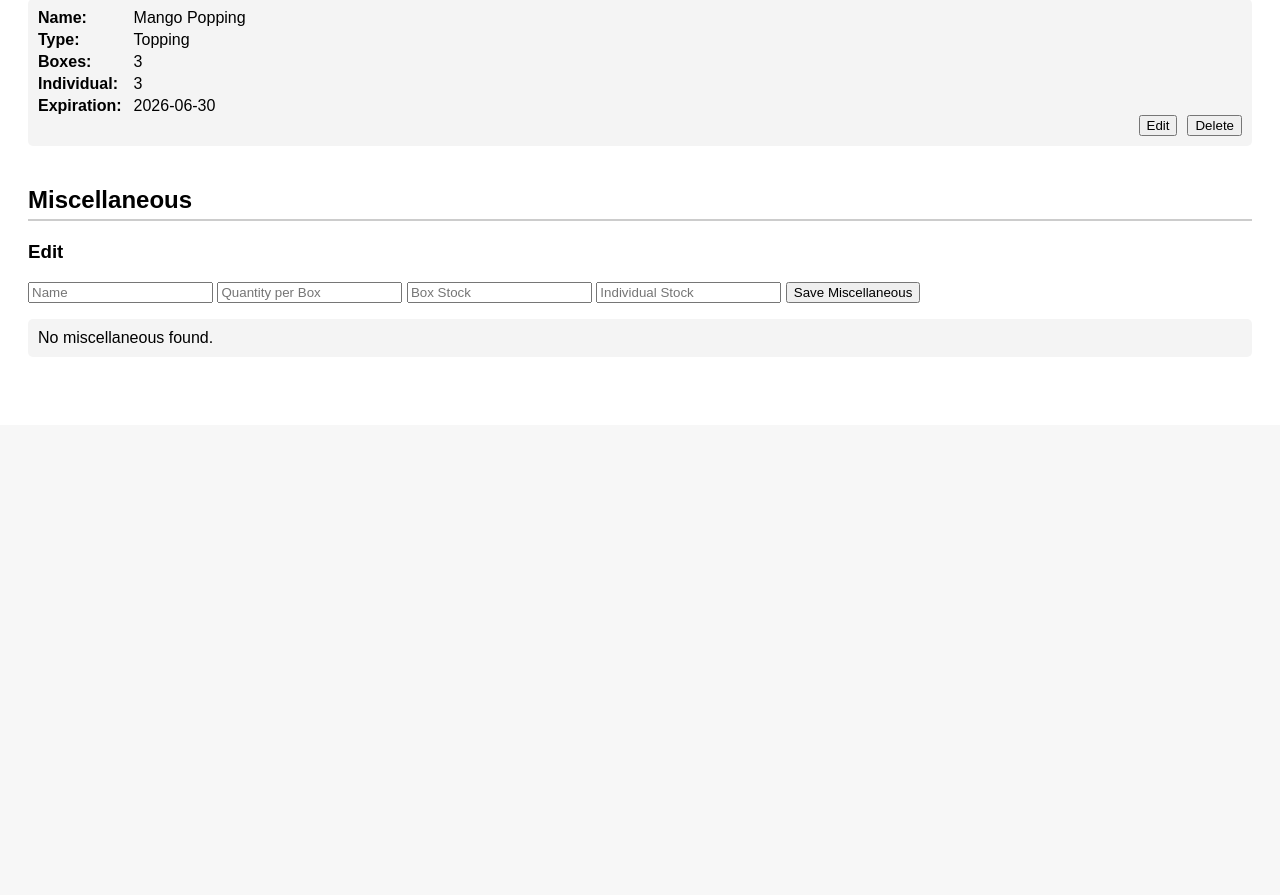
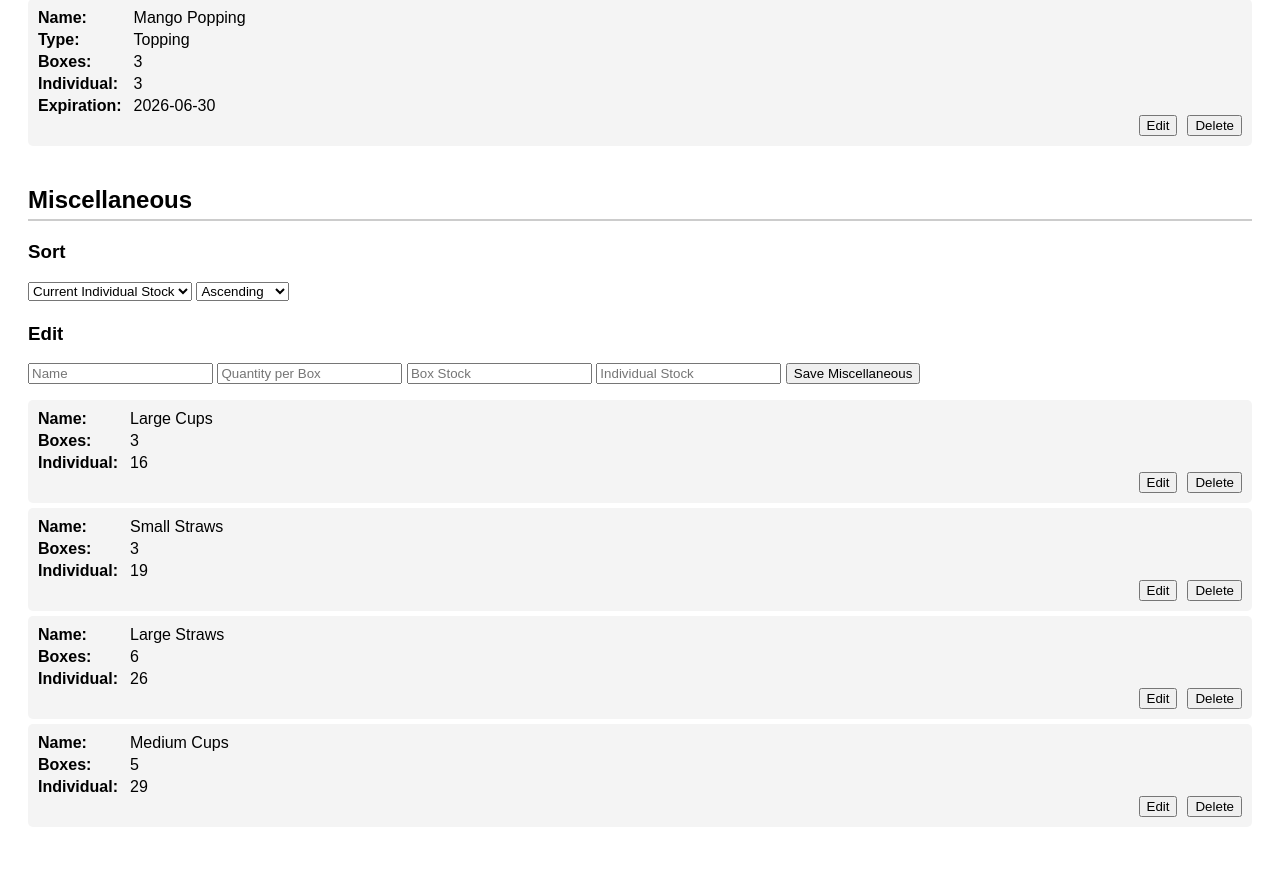
Before and after one commit to TimothyHHMai/kft_inventory, a Django app: page / in a window 1280 px wide. Shown: the part 829-1724 px from the top of the page. Before the commit the page ends 1172 px from the top, so only its background shows below. Run offline with Django 5.2, Linux system fonts and the light colour scheme; data comes from the database, SQL or seed files in the repository; data that the repository does not hold is empty; some libraries are stand-ins or nearby versions.

Commit message:
miscellaneous - sort
FIX - current box stock
WORKING - individual box stock

```diff
--- a/kft_inventory/users/templates/users/home.html
+++ b/kft_inventory/users/templates/users/home.html
@@ -243,6 +243,25 @@
   <section>
     <h2>Miscellaneous</h2>
 
+    <h3>
+      Sort
+    </h3>
+    <ul class="sort">
+      <select id="miscellaneous" onchange="miscellaneous_change_sort()">
+        <option value="current_individual_stock">Current Individual Stock</option>
+        <option value="current_box_stock">Current Box Stock</option>
+        <option value="total">Current Total Stock</option> /* wip */
+      </select>
+
+      <select id="miscellaneous_order" onchange="miscellaneous_change_order()">
+        <option value="asc">
+          Ascending <i class="fa-solid fa-arrow-up"></i>
+        </option>
+        <option value="desc">
+          Descending <i class="fa-solid fa-arrow-down"></i>
+        </option>
+      </select>
+    </ul>
     <h3>Edit</h3>
 
     <form id="miscellaneous-form">
@@ -258,8 +277,31 @@
   </section>
 
   <script>
+    var miscellaneous_order = "asc";
+    var miscellaneous_sortBy = "current_individual_stock";
+
+    async function miscellaneous_change_sort() {
+      const select = document.getElementById('miscellaneous_sortBy');
+      const value = select.value;
+      miscellaneous_sortBy = value;
+
+      fetchMiscellaneous();
+    }
+    async function miscellaneous_change_order() {
+      const select = document.getElementById('miscellaneous_order');
+      const value = select.value;
+      miscellaneous_order = value;
+
+      fetchMiscellaneous();
+    }
+  </script>
+
+  <script>
     async function fetchMiscellaneous() {
-      const response = await fetch('/api/miscellaneous/');
+      let url = '/api/miscellaneous/?sortBy=' + miscellaneous_sortBy
+        + "&sortOrder=" + miscellaneous_order;
+
+      const response = await fetch(url);
       const data = await response.json();
       const list = document.getElementById('miscellaneous-list');
       list.innerHTML = '';
--- a/kft_inventory/users/views.py
+++ b/kft_inventory/users/views.py
@@ -67,6 +67,12 @@
     cursor = connection.cursor()
 
     if request.method == 'GET':
+        sortBy = request.GET.get('sortBy')
+        sortOrder = request.GET.get('sortOrder', 'asc').lower()
+
+        allowed_sort_columns = {'miscellaneous_name', 'current_individual_stock', 'current_box_stock'}
+        allowed_sort_orders = {'asc', 'desc'}
+
         if id:
             cursor.execute("SELECT * FROM miscellaneous WHERE miscellaneousID = %s", [id])
             row = cursor.fetchone()
@@ -75,11 +81,17 @@
             keys = [col[0] for col in cursor.description]
             return JsonResponse(dict(zip(keys, row)))
         else:
-            cursor.execute("CALL get_all_miscellaneous()")
+            if sortBy in allowed_sort_columns and sortOrder in allowed_sort_orders:
+                query = f"SELECT * FROM miscellaneous ORDER BY {sortBy} {sortOrder.upper()}"
+                cursor.execute(query)
+            else:
+                cursor.execute("CALL get_all_miscellaneous()")
+
             results = cursor.fetchall()
             keys = [col[0] for col in cursor.description]
             data = [dict(zip(keys, row)) for row in results]
             return JsonResponse({'miscellaneous': data})
+
 
     elif request.method == 'POST':
         data = json.loads(request.body)
```
Also changed, not shown: README.md, kft_inventory/users/migrations/0001_initial.py.
